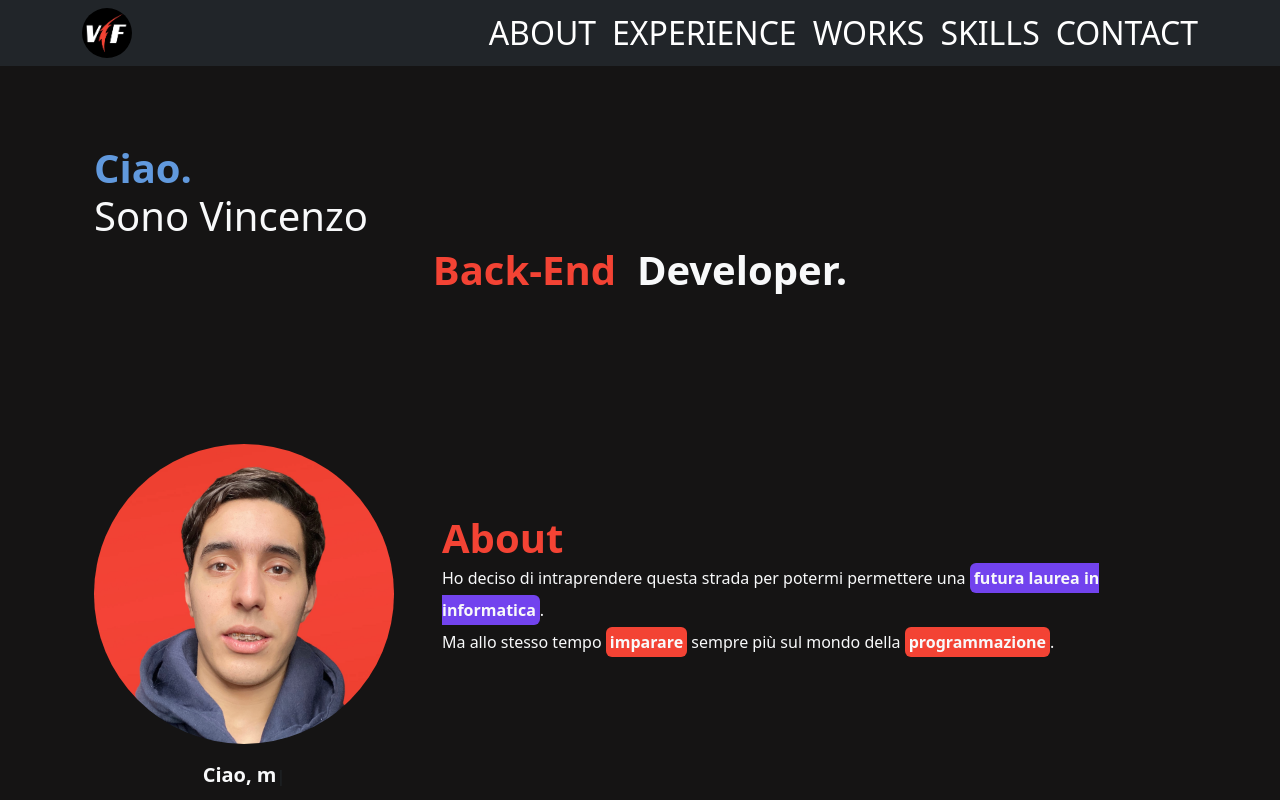
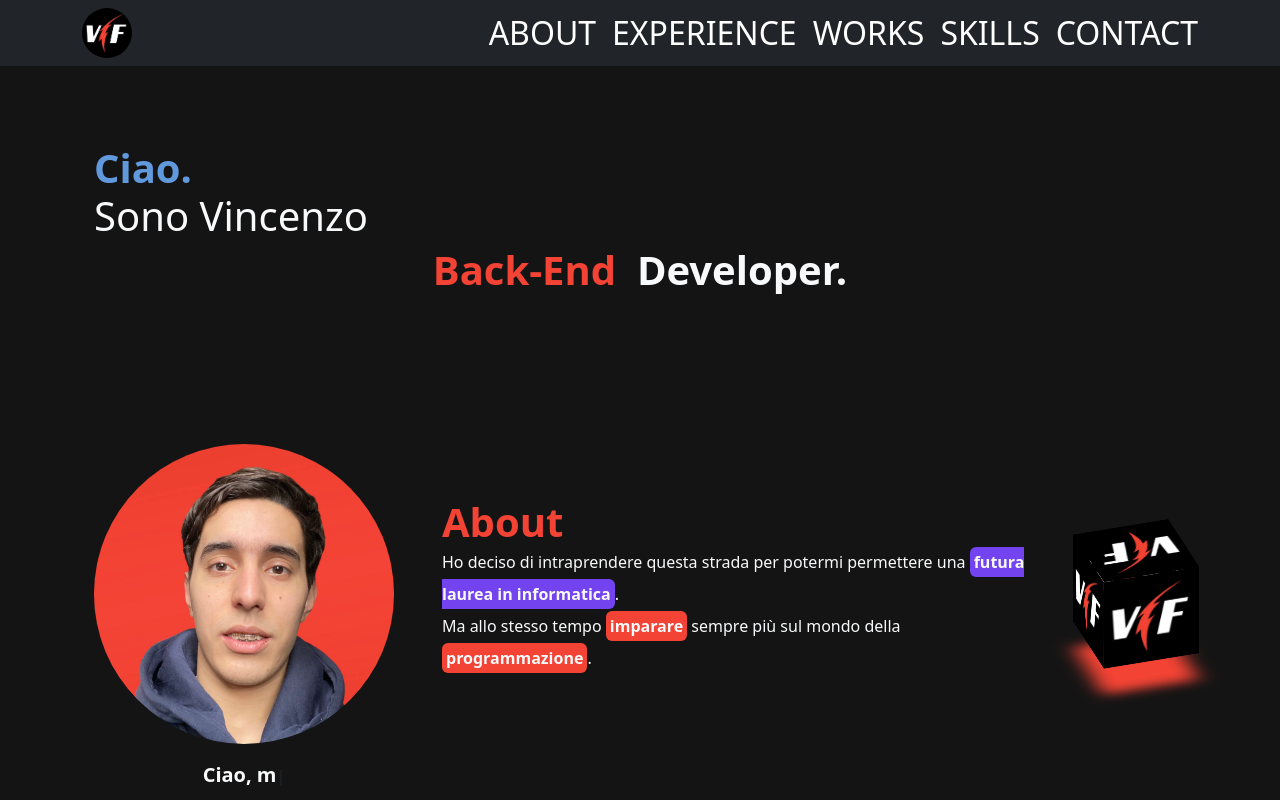
Before and after one commit to VolxDarkTV/portfolio-profile, a Vue app: page / in a window 1280 px wide. Shown: the top 800 px of the page. Built offline with nearby package versions, Linux system fonts and the light colour scheme.

Commit message:
add 3D Cube Component

```diff
--- a/src/components/About.vue
+++ b/src/components/About.vue
@@ -1,7 +1,14 @@
 <script>
     import Typed from 'typed.js';
+    // Components
+    import Cube from '../components/Cube.vue';
 
     export default{
+
+        components:{
+            Cube,
+        },
+
         data() {
             return{
                 list: ['Full-Stack', 'Front-End', 'Back-End'],
@@ -55,12 +62,15 @@
 
             <!-- About -->
             <div class="mt-5 d-flex flex-column flex-lg-row justify-content-start align-items-center gap-5">
+                <!-- Add Profile Img & TypedJS -->
                 <div class="my_photo d-flex flex-column align-items-center gap-3">
                     <img class="my_photo" src="../../public/img/profile.jpg" alt="">
                     <div>
                         <span class="text-light fw-bold fs-5" ref="typed"></span>
                     </div>
+
                 </div>
+                <!-- About Title -->
                 <div>
                     <h1 v-on:scroll="" class="my_primary fw-bold">About</h1>
                     <p class="text-light lh-lg">
@@ -69,6 +79,11 @@
                         Ma allo stesso tempo <span class="my_primary_bg rounded p-1 fw-bold">imparare</span> sempre più sul mondo della <span class="my_primary_bg rounded p-1 fw-bold">programmazione</span>.
                     </p>
 
+                </div>
+
+                <!-- Add Cube Component -->
+                <div>
+                    <Cube/>
                 </div>
             </div>
 
--- /dev/null
+++ b/src/components/Cube.vue
@@ -0,0 +1,102 @@
+<script>
+
+</script>
+
+<template>
+
+    <div>
+        <!-- Cube -->
+        <div class="my_cube">
+            <div class="my_top">
+                <img src="../../public/img/logo.jpg" alt="">
+            </div>
+            <div>
+                <span class="d-flex justify-content-center align-items-center" style="--i:0;">
+                    <img src="../../public/img/logo.jpg" alt="">
+                </span>
+
+                <span class="d-flex justify-content-center align-items-center" style="--i:1;">
+                    <img src="../../public/img/logo.jpg" alt="">
+                </span>
+
+                <span class="d-flex justify-content-center align-items-center" style="--i:2;">
+                    <img src="../../public/img/logo.jpg" alt="">
+                </span>
+
+                <span class="d-flex justify-content-center align-items-center" style="--i:3;">
+                    <img src="../../public/img/logo.jpg" alt="">
+                </span>
+
+            </div>
+        </div>
+    </div>
+
+</template>
+
+<style lang="scss">
+@use '../styles/general.scss' as *;
+
+// Cube
+.my_cube{
+    position: relative;
+    width: 100px;
+    height: 100px;
+    transform-style: preserve-3d;
+    animation: animate 4s linear infinite;
+}
+
+
+
+@keyframes animate
+{
+    0%
+    {
+        transform: rotateX(-30deg) rotateY(0deg);
+    }
+    100%
+    {
+        transform: rotateX(-30deg) rotateY(360deg);
+    }
+}
+
+.my_cube div{
+    position: absolute;
+    top: 0;
+    left: 0;
+    width: 100%;
+    height: 100%;
+    transform-style: preserve-3d;
+}
+.my_cube div span{
+    position: absolute;
+    top: 0;
+    left: 0;
+    width: 100%;
+    height: 100%;
+    background: linear-gradient(gray, $brand_primary 20%);
+    transform: rotateY(calc(90deg * var(--i))) translateZ(50px) /* 100 / 2 = 55 */;
+
+    color: $brand_third;
+}
+
+.my_top{
+    position: absolute;
+    top: 0;
+    left: 0;
+    width: 100px;
+    height: 100px;
+    background: gray;
+    transform: rotateX(90deg) translateZ(50px);
+}
+.my_top::before{
+    content: '';
+    position: absolute;
+    top: 0;
+    left: 0;
+    width: 100px;
+    height: 100px;
+    background: $brand_primary;
+    transform: translateZ(-130px);
+    filter: blur(10px);
+}
+</style>
--- a/src/components/Header.vue
+++ b/src/components/Header.vue
@@ -106,6 +106,7 @@
 
 <style lang="scss">
 @use '../styles/general.scss' as *;
+
 .my_logo{
     width: 50px;
 }
```
